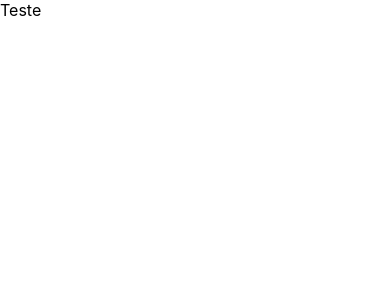
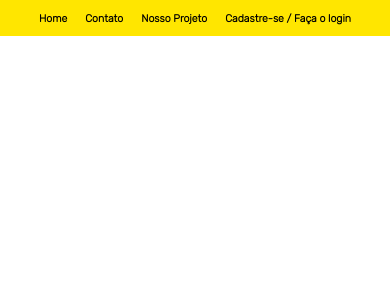
Before and after one commit to pbrnx/smart-grid, a React (Create React App) app: page / in a window 390 px wide. Shown: the top 300 px of the page. Built offline with nearby package versions, Linux system fonts and the light colour scheme.

Commit message:
Criação da estrutura do header

```diff
--- a/src/App.css
+++ b/src/App.css
@@ -1,38 +1,76 @@
-.App {
-  text-align: center;
+@import url('https://fonts.googleapis.com/css2?family=Rubik:wght@300&display=swap');
+/* Reset some default styles */
+body, h1, h2, h3, p, ul, li {
+  margin: 0;
+  padding: 0;
 }
 
-.App-logo {
-  height: 40vmin;
-  pointer-events: none;
+/* Apply font family and basic styles to the body */
+body {
+  font-family: 'Rubik', sans-serif;
+  margin: 0;
+  padding: 0;
+  zoom:1;
 }
 
-@media (prefers-reduced-motion: no-preference) {
-  .App-logo {
-    animation: App-logo-spin infinite 20s linear;
-  }
+/* Basic styling for the header */
+header {
+  background-color: #ffe600;
+  color: #000000;
+  display: flex;
+  align-items: center;
+  min-height: 60px;
 }
 
-.App-header {
-  background-color: #282c34;
-  min-height: 100vh;
-  display: flex;
-  flex-direction: column;
-  align-items: center;
-  justify-content: center;
-  font-size: calc(10px + 2vmin);
-  color: white;
+.logo {
+  margin-right: auto; /* Pushes the logo to the right */
 }
 
-.App-link {
-  color: #61dafb;
+nav ul {
+  list-style: none;
+  display: flex;
+  align-items: center;
 }
 
-@keyframes App-logo-spin {
-  from {
-    transform: rotate(0deg);
+nav li {
+  margin: 0 15px;
+}
+
+nav a {
+  text-decoration: none;
+  color: #000000;
+  font-weight: bold;
+  transition: color 0.3s;
+}
+
+nav a:hover {
+  color: #fffddf;
+}
+
+
+
+@media (max-width: 768px) {
+
+  html {
+      min-width: 100%;
   }
-  to {
-    transform: rotate(360deg);
+
+  header {
+      justify-content: space-between;
+      zoom: 60%;
+      min-width: 100%;
+
   }
+
+  nav{
+      text-align: center;
+      justify-content: center;
+      margin: auto;
+      font-size: 110%;
+  }
+
+  nav ul{
+      background-color: #6b0c0c00;
+  }
+
 }
--- a/src/Header.js
+++ b/src/Header.js
@@ -1,6 +1,15 @@
 function Topo() {
     return (
-      <header>Teste</header>
+      <header>
+      <nav>
+          <ul class="desktop-menu">
+              <li><a href="../pages/main.html">Home</a></li>
+              <li><a href="../pages/contato.html">Contato</a></li>
+              <li><a href="../pages/login.html">Nosso Projeto</a></li>
+              <li><a href="../index.html">Cadastre-se / Faça o login</a></li>
+          </ul>
+      </nav>
+  </header>
     );
   }
 
```
